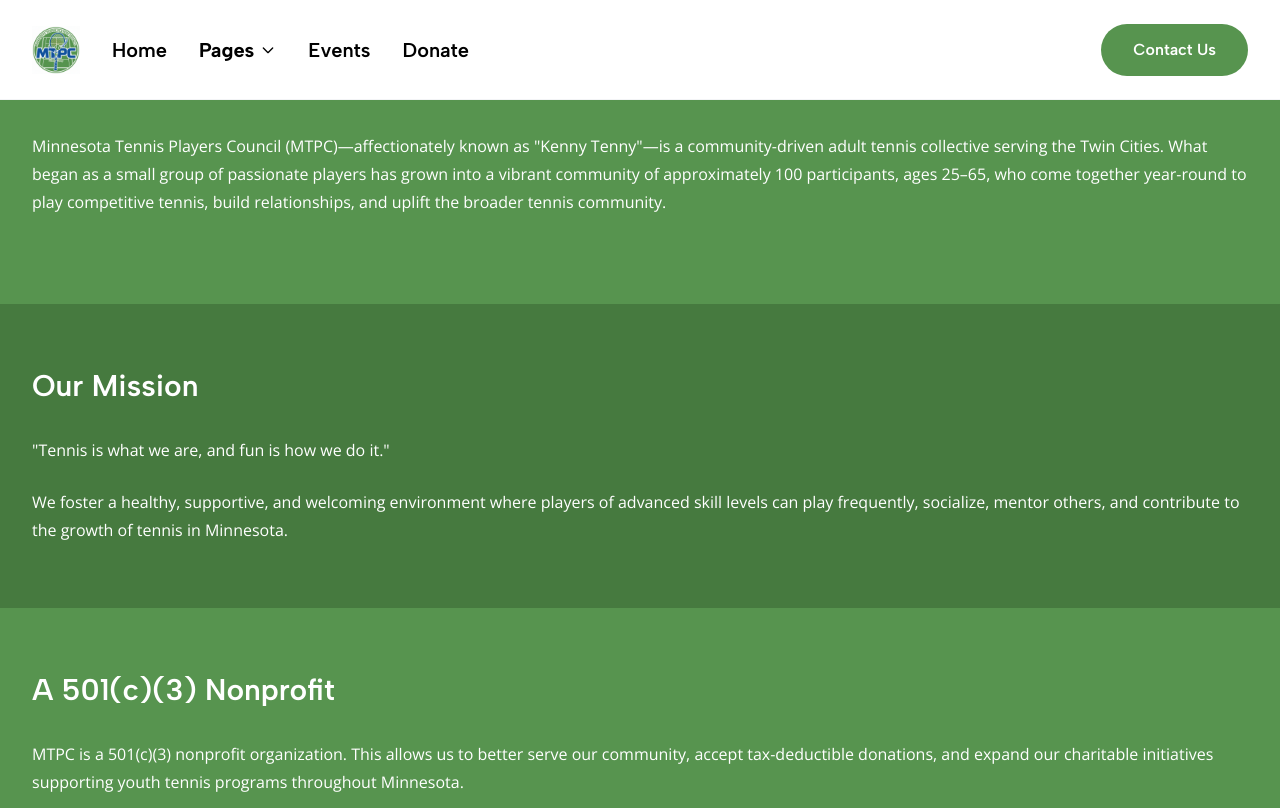
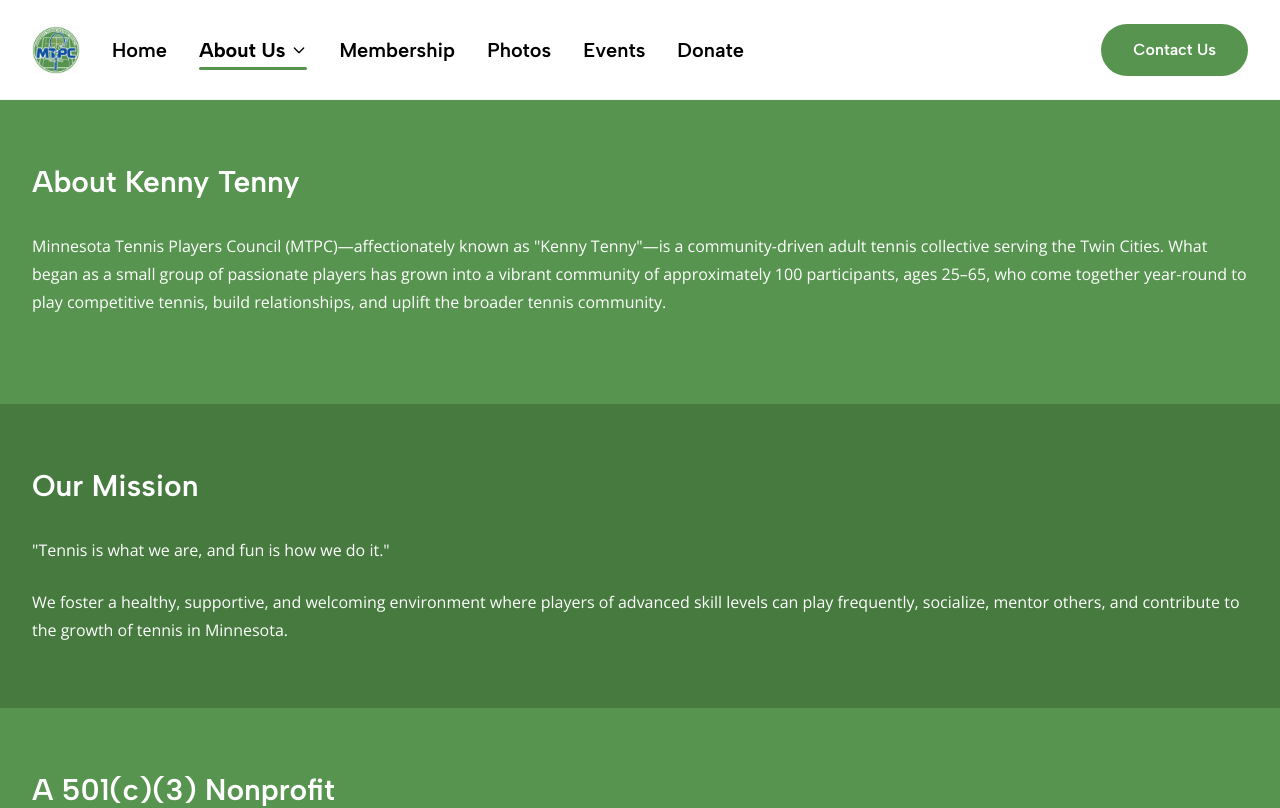
Before and after one commit to ebettenga/mtcp, a React (Vite) app: page /about-us#partners in a window 1280 px wide. Shown: the top 808 px of the page. Built offline with nearby package versions, Linux system fonts and the light colour scheme.

Commit message:
let's go

```diff
--- a/src/App.tsx
+++ b/src/App.tsx
@@ -15,6 +15,7 @@
   return (
     <BrowserRouter basename={base}>
       <Header />
+      <main className="main-content">
         <Routes>
           <Route path="/" element={<Home />} />
           <Route path="/events" element={<Events />} />
@@ -25,6 +26,7 @@
           <Route path="/links" element={<Links />} />
           <Route path="*" element={<Navigate to="/" replace />} />
         </Routes>
+      </main>
     </BrowserRouter>
   );
 }
--- a/src/components/Header.tsx
+++ b/src/components/Header.tsx
@@ -6,12 +6,11 @@
   className?: string;
 }
 
-const dropdownMenuItems = [
-  { label: 'Home', path: '/' },
-  { label: 'About Us', path: '/about-us' },
-  { label: 'Photos', path: '/photos' },
-  { label: 'Join', path: '/joining' },
-  { label: 'Links', path: '/links' },
+const aboutUsMenuItems = [
+  { label: 'Who We Are', path: '/about-us#who-we-are' },
+  { label: 'Community Impact', path: '/about-us#community-impact' },
+  { label: 'Board of Directors', path: '/about-us#leadership' },
+  { label: 'Partners', path: '/about-us#partners' },
 ];
 
 export default function Header({ className = '' }: HeaderProps) {
@@ -23,12 +22,12 @@
   const mobileMenuRef = useRef<HTMLDivElement>(null);
   const hamburgerButtonRef = useRef<HTMLButtonElement>(null);
 
-  const isDiscoverActive = dropdownMenuItems.some(
-    (item) => location.pathname === item.path || location.pathname.startsWith(item.path + '/')
-  );
+  const isAboutUsActive = location.pathname === '/about-us' || location.pathname.startsWith('/about-us/');
   const isHomeActive = location.pathname === '/';
   const isEventsActive = location.pathname === '/events';
   const isDonateActive = location.pathname === '/donations';
+  const isMembershipActive = location.pathname === '/joining';
+  const isPhotosActive = location.pathname === '/photos';
 
   // Close discover menu when clicking outside
   useEffect(() => {
@@ -78,9 +77,32 @@
   const handleMenuItemClick = useCallback(
     (path: string) => {
       setIsDiscoverOpen(false);
-      navigate(path);
+
+      // Handle hash navigation for anchor links
+      if (path.includes('#')) {
+        const [pathname, hash] = path.split('#');
+
+        if (location.pathname === pathname) {
+          // Already on the page, just scroll to the element
+          const element = document.getElementById(hash);
+          if (element) {
+            element.scrollIntoView({ behavior: 'smooth' });
+          }
+        } else {
+          // Navigate to the page first, then scroll after a short delay
+          navigate(pathname);
+          setTimeout(() => {
+            const element = document.getElementById(hash);
+            if (element) {
+              element.scrollIntoView({ behavior: 'smooth' });
+            }
+          }, 100);
+        }
+      } else {
+        navigate(path);
+      }
     },
-    [navigate]
+    [navigate, location.pathname]
   );
 
   const handleHomeClick = useCallback(() => {
@@ -163,11 +185,24 @@
               />
               <Divider />
 
+              <MobileMenuItem
+                label="Membership"
+                onClick={() => handleMenuItemClick('/joining')}
+                isBold
+              />
+              <Divider />
+              <MobileMenuItem
+                label="Photos"
+                onClick={() => handleMenuItemClick('/photos')}
+                isBold
+              />
+              <Divider />
+
               <div className="flex w-full flex-col gap-3">
                 <div className="flex py-2.5">
-                  <span className="font-open text-[20px] font-bold leading-[40px] text-black">Pages</span>
+                  <span className="font-open text-[20px] font-bold leading-[40px] text-black">About Us</span>
                 </div>
-                {dropdownMenuItems.map((item) => (
+                {aboutUsMenuItems.map((item) => (
                   <MobileMenuItem
                     key={item.path}
                     label={item.label}
@@ -210,10 +245,10 @@
                 <button
                   onClick={handleDiscoverToggle}
                   className={`flex relative items-center gap-1.5 px-0 py-0 font-albert text-xl leading-5 text-black transition-opacity hover:opacity-80 ${
-                    isDiscoverActive ? 'font-bold' : 'font-semibold'
-                  }`}
+                    isAboutUsActive ? 'font-bold' : 'font-semibold'
+                  } ${isAboutUsActive ? activeLinkClass : ''}`}
                 >
-                  Pages
+                  About Us
                   <svg className="h-4 w-4" fill="none" viewBox="0 0 24 24" stroke="currentColor">
                     <path strokeLinecap="round" strokeLinejoin="round" strokeWidth={2} d="M19 9l-7 7-7-7" />
                   </svg>
@@ -223,7 +258,7 @@
                     className="absolute left-0 top-full z-[100] mt-3 w-[220px] flex-col rounded-xl border border-gray-200 bg-white"
                     style={{ padding: '16px 0', boxShadow: '0 4px 12px rgba(0,0,0,0.1)' }}
                   >
-                    {dropdownMenuItems.map((item) => (
+                    {aboutUsMenuItems.map((item) => (
                       <button
                         key={item.path}
                         onClick={() => handleMenuItemClick(item.path)}
@@ -238,6 +273,22 @@
                   </div>
                 )}
               </div>
+              <button
+                onClick={() => handleMenuItemClick('/joining')}
+                className={`flex relative rounded-md px-0 py-0 font-albert text-xl leading-5 text-black transition-opacity hover:opacity-80 ${
+                  isMembershipActive ? 'font-bold' : 'font-semibold'
+                } ${isMembershipActive ? activeLinkClass : ''}`}
+              >
+                Membership
+              </button>
+              <button
+                onClick={() => handleMenuItemClick('/photos')}
+                className={`flex relative rounded-md px-0 py-0 font-albert text-xl leading-5 text-black transition-opacity hover:opacity-80 ${
+                  isPhotosActive ? 'font-bold' : 'font-semibold'
+                } ${isPhotosActive ? activeLinkClass : ''}`}
+              >
+                Photos
+              </button>
               <button
                 onClick={() => handleMenuItemClick('/events')}
                 className={`flex relative rounded-md px-0 py-0 font-albert text-xl leading-5 text-black transition-opacity hover:opacity-80 ${
--- a/src/components/Section.tsx
+++ b/src/components/Section.tsx
@@ -5,6 +5,7 @@
   children?: React.ReactNode;
   className?: string;
   variant?: 'primary' | 'secondary';
+  id?: string;
 }
 
 export default function Section({
@@ -14,6 +15,7 @@
   children,
   className = '',
   variant = 'primary',
+  id,
 }: SectionProps) {
   const isPrimary = variant === 'primary';
   const bgColor = isPrimary ? '#57944f' : '#467a3f';
@@ -21,6 +23,7 @@
 
   return (
     <section
+      id={id}
       className={className}
       style={{ padding: '64px 32px', backgroundColor: bgColor }}
     >
--- a/src/index.css
+++ b/src/index.css
@@ -33,6 +33,10 @@
 
   /* Spacing */
   --spacing-page: 1280px;
+
+  /* Header Height */
+  --spacing-header-mobile: 76px;
+  --spacing-header-desktop: 100px;
 }
 
 /* Base styles */
@@ -51,6 +55,27 @@
 /* Custom utility classes */
 .max-w-page {
   max-width: var(--spacing-page);
+}
+
+.main-content {
+  padding-top: 76px;
+}
+
+@media (min-width: 768px) {
+  .main-content {
+    padding-top: 100px;
+  }
+}
+
+/* Scroll margin for anchor navigation with fixed header */
+[id] {
+  scroll-margin-top: 76px;
+}
+
+@media (min-width: 768px) {
+  [id] {
+    scroll-margin-top: 100px;
+  }
 }
 
 .font-albert {
--- a/src/pages/AboutUs.tsx
+++ b/src/pages/AboutUs.tsx
@@ -3,9 +3,8 @@
 export default function AboutUs() {
   return (
     <div className="min-h-screen">
-      <div className="pt-[76px] md:pt-[100px]">
         {/* Hero */}
-        <Section title="About Kenny Tenny">
+        <Section title="About Kenny Tenny" id="who-we-are">
           <p className="font-open text-base leading-7 text-white" style={{ marginBottom: '24px' }}>
             Minnesota Tennis Players Council (MTPC)—affectionately known as "Kenny Tenny"—is a community-driven adult tennis collective serving the Twin Cities. What began as a small group of passionate players has grown into a vibrant community of approximately 100 participants, ages 25–65, who come together year-round to play competitive tennis, build relationships, and uplift the broader tennis community.
           </p>
@@ -33,7 +32,7 @@
         </Section>
 
         {/* Community Impact */}
-        <Section title="Community Impact" variant="secondary">
+        <Section title="Community Impact" variant="secondary" id="community-impact">
           <div className="font-open text-base leading-7 text-white" style={{ display: 'flex', flexDirection: 'column', gap: '24px' }}>
             <div>
               <h3 className="font-albert text-xl font-semibold text-white" style={{ marginBottom: '8px' }}>Access to Advanced Tennis</h3>
@@ -55,7 +54,7 @@
         </Section>
 
         {/* Partners */}
-        <Section title="Our Partners">
+        <Section title="Our Partners" id="partners">
           <div className="font-open text-base leading-7 text-white" style={{ display: 'flex', flexDirection: 'column', gap: '16px' }}>
             <p><strong>Northern Minnesota Tennis Association (NMTA):</strong> MTPC is proud to partner with NMTA as a volunteer organization. NMTA provides matching sponsorship support for our charitable events benefiting Minneapolis Clay courts and youth tennis programs.</p>
             <p><strong>InnerCity Tennis Foundation of Minneapolis:</strong> Serving 6,000 kids annually since 1973 across 22 public parks.</p>
@@ -65,12 +64,11 @@
         </Section>
 
         {/* Board */}
-        <Section title="Leadership" variant="secondary">
+        <Section title="Leadership" variant="secondary" id="leadership">
           <p className="font-open text-base leading-7 text-white" style={{ marginBottom: '24px' }}>
             MTPC is led by a dedicated board of 8 members who organize activities, manage partnerships, and drive our community initiatives. Regular board meetings ensure we continue to serve our members and the broader tennis community effectively.
           </p>
         </Section>
-      </div>
     </div>
   );
 }
--- a/src/pages/Donations.tsx
+++ b/src/pages/Donations.tsx
@@ -15,8 +15,7 @@
 
   return (
     <div className="min-h-screen">
-      <div className="pt-[76px] md:pt-[100px]">
-        {/* Section 1: What Your Donation Supports */}
+      {/* Section 1: What Your Donation Supports */}
         <Section title="What Your Donation Supports">
           <div className="font-open text-base leading-7 text-white" style={{ display: 'flex', flexDirection: 'column', gap: '16px' }}>
             <p>Your generous contributions help MTPC continue its mission of building community through competitive tennis. Donations directly support:</p>
@@ -80,7 +79,6 @@
             MTPC is a 501(c)(3) nonprofit organization. Your donation may be tax-deductible to the extent allowed by law.
           </p>
         </Section>
-      </div>
     </div>
   );
 }
--- a/src/pages/Events.tsx
+++ b/src/pages/Events.tsx
@@ -3,8 +3,7 @@
 export default function Events() {
   return (
     <div className="min-h-screen">
-      <div className="pt-[76px] md:pt-[100px]">
-        {/* Hero */}
+      {/* Hero */}
         <Section title="Events & Programming">
           <p className="font-open text-base leading-7 text-white" style={{ marginBottom: '24px' }}>
             Join us for regular doubles sessions, league play, and community events. From summer grill outs to winter indoor play, there's always something happening at Kenny Tenny. Group trips to regional and national tournaments—join the adventure!
@@ -81,7 +80,6 @@
             Show your Kenny Tenny pride! Event t-shirts are available for fundraising events and special occasions. Contact us to learn more about getting your MTPC gear.
           </p>
         </Section>
-      </div>
     </div>
   );
 }
--- a/src/pages/Home.tsx
+++ b/src/pages/Home.tsx
@@ -32,7 +32,6 @@
 
   return (
     <div className="min-h-screen">
-      <div className="pt-[76px] md:pt-[100px]">
         {/* Hero Carousel */}
         <ImageCarousel images={carouselImages} />
 
@@ -67,7 +66,6 @@
           facebookUrl="https://facebook.com"
           tiktokUrl="https://tiktok.com"
         />
-      </div>
     </div>
   );
 }
--- a/src/pages/Joining.tsx
+++ b/src/pages/Joining.tsx
@@ -3,8 +3,7 @@
 export default function Joining() {
   return (
     <div className="min-h-screen">
-      <div className="pt-[76px] md:pt-[100px]">
-        {/* Hero */}
+      {/* Hero */}
         <Section title="Join Kenny Tenny">
           <p className="font-open text-base leading-7 text-white" style={{ marginBottom: '24px' }}>
             Join approximately 100 players, ages 25–65, who come together year-round to play competitive tennis, build relationships, and uplift the broader tennis community. Whether you're looking for regular competitive play, mentorship opportunities, or a welcoming tennis community, MTPC offers something for advanced players at the 4.5–5.0 level.
@@ -56,7 +55,6 @@
             Email Us to Join
           </a>
         </Section>
-      </div>
     </div>
   );
 }
```
Also changed, not shown: src/pages/Photos.tsx (+4 -6 lines). Lines whose indentation alone changed are shown as unchanged.
